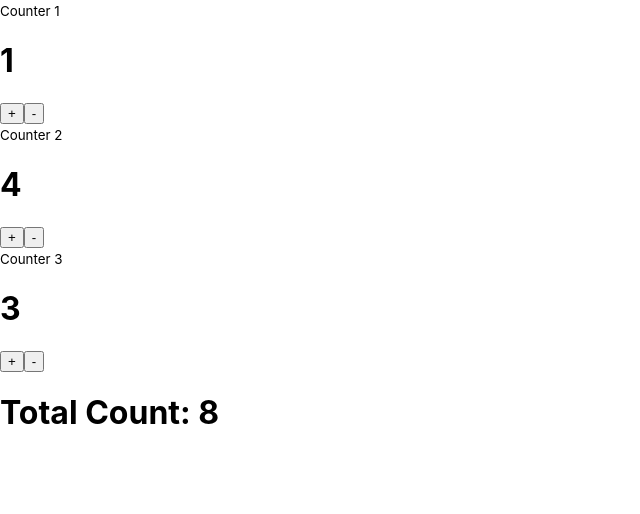
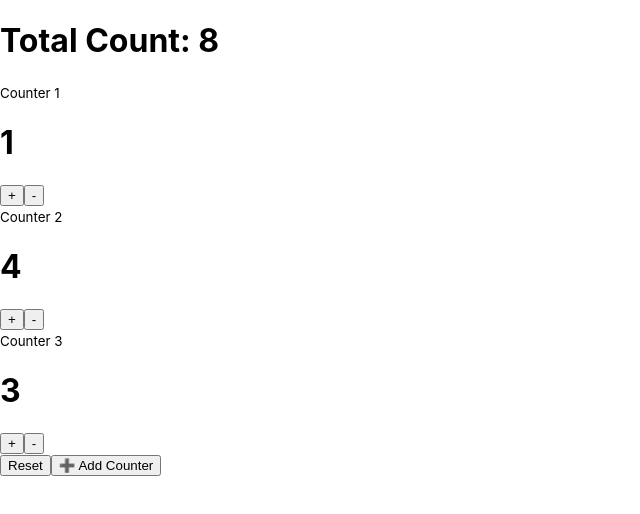
Before and after one commit to Joshkaki00/react-props-state, a React (Create React App) app: page / in a window 1280 px wide. Shown: the top 514 px of the page, without its empty margins (0-640 px from the left). Built offline with nearby package versions, Linux system fonts and the light colour scheme.

Commit message:
added reset button

```diff
--- a/src/App.js
+++ b/src/App.js
@@ -2,30 +2,52 @@ import { useState } from 'react';
 import Counter from './Counter';
 
 function App() {
-  // Initialize counts for three counters
+  // Initial state with three counters
   const [counts, setCounts] = useState([1, 4, 3]);
 
-  // Function to update count for a specific counter
+  // Update a counter by index, limiting the value between 0 and 10
   const updateCount = (index, delta) => {
-    const newCounts = [...counts]; // Copy array to maintain immutability
-    newCounts[index] += delta;
-    setCounts(newCounts);
+    const newCounts = [...counts];
+    const newValue = newCounts[index] + delta;
+    // Only update if within allowed range
+    if (newValue >= 0 && newValue <= 10) {
+      newCounts[index] = newValue;
+      setCounts(newCounts);
+    }
+  };
+
+  // Reset all counters to 0
+  const resetCounts = () => {
+    setCounts(counts.map(() => 0));
+  };
+
+  // Add a new counter with an initial value of 0
+  const addCounter = () => {
+    setCounts([...counts, 0]);
+  };
+
+  // Remove a counter by its index
+  const removeCounter = (index) => {
+    setCounts(counts.filter((_, i) => i !== index));
   };
 
   return (
     <div className="App">
+      {/* Display the total count */}
+      <h1>Total Count: {counts.reduce((total, num) => total + num, 0)}</h1>
       {counts.map((value, index) => (
         <Counter
           key={index}
           label={`Counter ${index + 1}`}
           value={value}
-          // Passing callback functions to modify the state in the parent
           increment={() => updateCount(index, 1)}
           decrement={() => updateCount(index, -1)}
+          removeCounter={() => removeCounter(index)}
         />
       ))}
-      {/* Stretch Challenge: Display total count */}
-      <h1>Total Count: {counts.reduce((total, num) => total + num, 0)}</h1>
+      {/* Buttons for resetting and adding counters */}
+      <button onClick={resetCounts}>Reset</button>
+      <button onClick={addCounter}>➕ Add Counter</button>
     </div>
   );
 }
```
